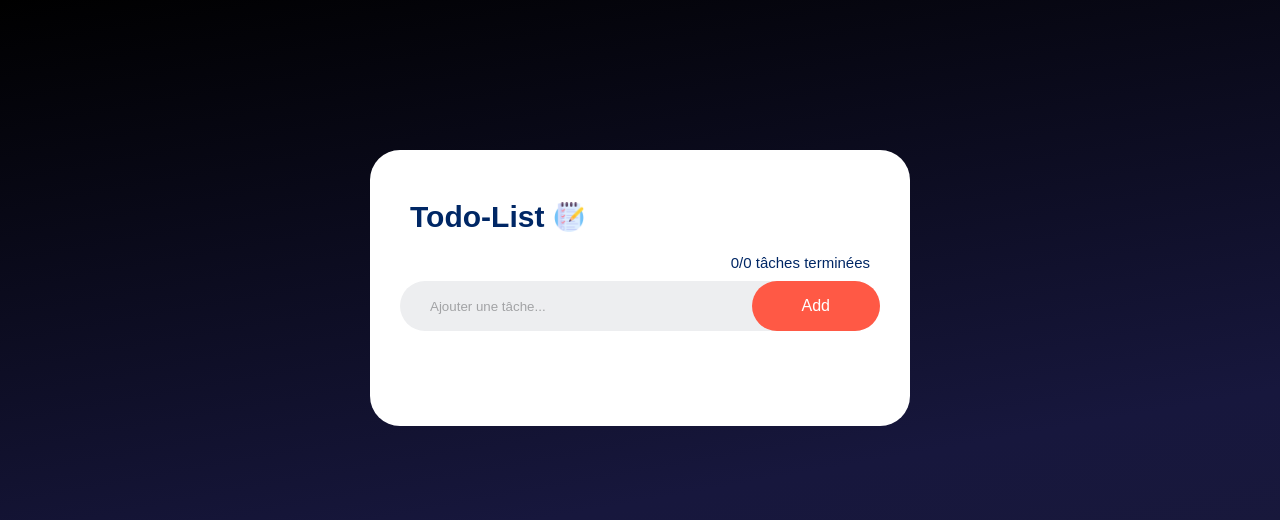
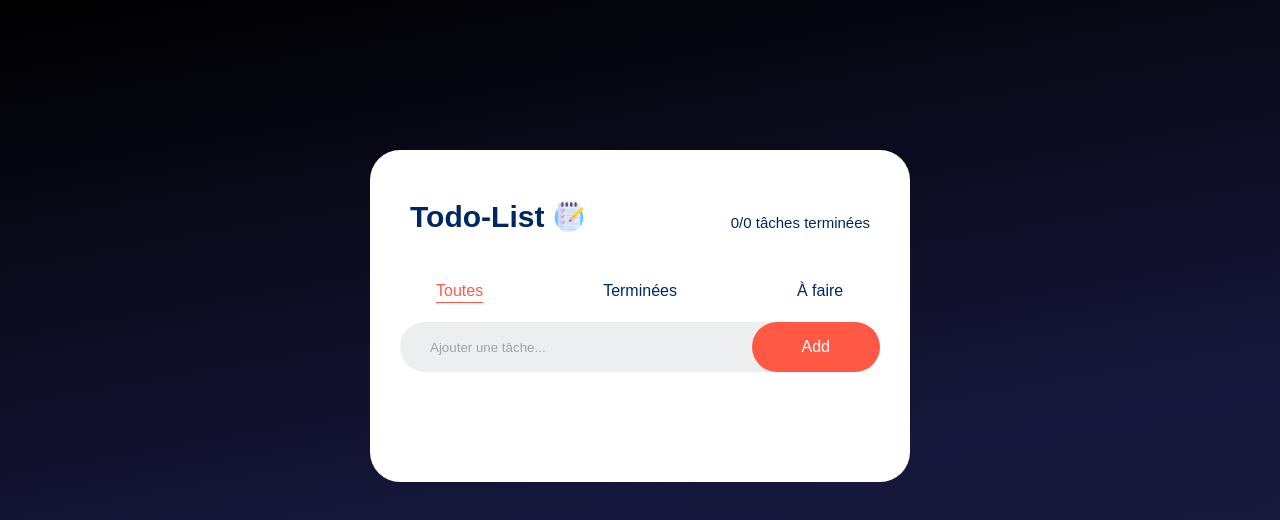
Before and after one commit to RamyNebili93/todo-list-ramy, a plain HTML site: page index.html in a window 1280 px wide. Drawn offline with nearby package versions, Linux system fonts and the light colour scheme; a web font is replaced by a local one.

Commit message:
fix: issue with button

```diff
--- a/app.js
+++ b/app.js
@@ -53,3 +53,29 @@ function updateCounter() {
     counter.textContent = doneTasks + "/" + totalTasks + " tâches terminées";
 }
 updateCounter();
+
+function filterTasks(type, btn) {
+    const tasks = document.querySelectorAll("#list-container li");
+    tasks.forEach(task => {
+        const isDone = task.classList.contains("checked");
+
+        if (type === "all") {
+            task.style.display = "block";
+        } else if (type === "done" && isDone) {
+            task.style.display = "block";
+        } else if (type === "todo" && !isDone) {
+            task.style.display = "block";
+        } else {
+            task.style.display = "none";
+        }
+    });
+
+    const filterButtons = document.querySelectorAll(".filters button");
+    filterButtons.forEach(button => button.classList.remove("active"));
+    if (btn) {
+        btn.classList.add("active");
+    }
+}
+
+    const firstFilterBtn = document.querySelector(".filters button");
+    filterTasks("all", firstFilterBtn);
--- a/index.html
+++ b/index.html
@@ -11,10 +11,17 @@
 <body>
     <div class="container">
         <div class="todo-app">
+            <div class="todo-header">
             <h2>Todo-List <img src="./images/list.png"></h2>
             <p id="counter"></p>
+            </div>
+            <div class="filters">
+                <button class="active" onclick="filterTasks('all', this)">Toutes</button>
+                <button onclick="filterTasks('done', this)">Terminées</button>
+                <button onclick="filterTasks('todo', this)">À faire</button>
+            </div>
             <div class="row">
-                <input typ="text" id="todo-input" placeholder="Ajouter une tâche...">
+                <input type="text" id="todo-input" placeholder="Ajouter une tâche...">
                 <button onclick="addTask()">Add</button>
             </div>
             <ul id="list-container">
--- a/styles.css
+++ b/styles.css
@@ -36,6 +36,20 @@
     margin-left: 10px;
 }
 
+#counter {
+    text-align: right;
+    font-size: 15px;
+    color: #002765;
+    margin-bottom: 10px;
+    margin-right: 10px;
+}
+
+.todo-header {
+    display: flex;
+    align-items: center;
+    justify-content: space-between;
+}
+
 /* Input + Button Add Task */
 .row{
     display: flex;
@@ -44,7 +58,8 @@
     background: #edeef0;
     padding-left: 20px;
     border-radius: 50px;
-    margin-bottom: 25px;
+    margin-bottom: 40px;
+    margin-top: 8px;
 }
 
 input {
@@ -135,10 +150,40 @@ ul li span:hover {
     background: #edeef0;
 }
 
-#counter {
-    text-align: right;
-    font-size: 15px;
+/*Boutons de filtre*/
+.filters {
+    display: flex;
+    gap: 68px;
+    margin-top: 18px;
+    margin-bottom: 12px;
+    padding: 0 10px;
+    z-index: 2;
+}
+
+.filters button {
+    background: transparent;
     color: #002765;
-    margin-bottom: 10px;
-    margin-right: 10px;
+    border: none;
+    padding: 10px 26px;
+    border-radius: 30px;
+    transition: color .18s ease, background .18s ease, transform .12s ease;
+    cursor: pointer;
+    text-decoration: none;
+    text-underline-offset: 6px;
+    text-decoration-thickness: 2px;
+    display: inline-flex;
+    align-items: center;
+    justify-content: center;
 }
+
+.filters button:hover {
+    color: #ff5945;
+    text-decoration: underline;
+    transform: translateY(-1px);
+}
+
+.filters button.active {
+    color: #ff5945;
+    background: #fff;
+    text-decoration: underline;
+}
```
